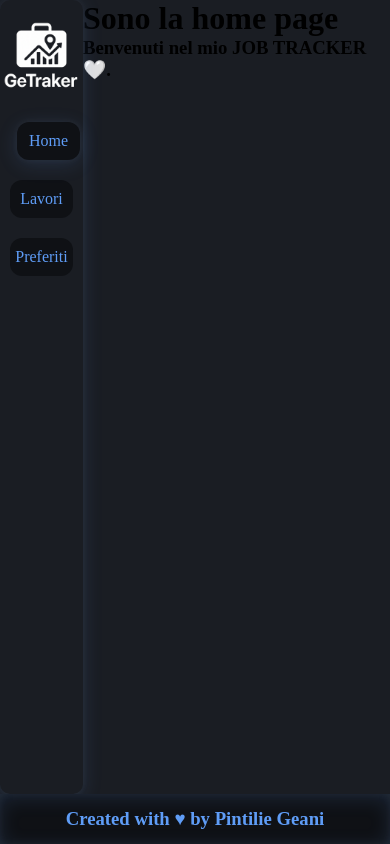
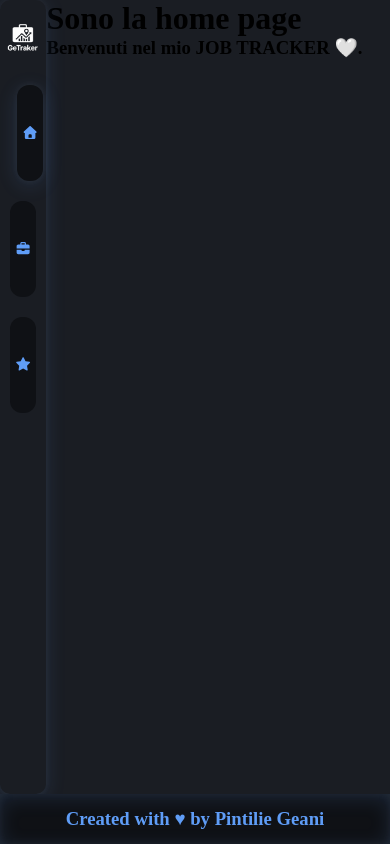
Before and after one commit to PintilieGeani/job-tracker-project, a React (Vite) app: page / in a window 390 px wide. Built offline with nearby package versions, Linux system fonts and the light colour scheme; no server answers.

Commit message:
fontawesome & navbar responsive

```diff
--- a/package.json
+++ b/package.json
@@ -10,6 +10,10 @@
     "preview": "vite preview"
   },
   "dependencies": {
+    "@fortawesome/free-brands-svg-icons": "^7.1.0",
+    "@fortawesome/free-regular-svg-icons": "^7.1.0",
+    "@fortawesome/free-solid-svg-icons": "^7.1.0",
+    "@fortawesome/react-fontawesome": "^3.1.0",
     "react": "^19.1.1",
     "react-dom": "^19.1.1",
     "react-router-dom": "^7.9.4"
--- a/src/Components/AppHeader.jsx
+++ b/src/Components/AppHeader.jsx
@@ -1,4 +1,6 @@
 import { NavLink, Navigate} from "react-router-dom"
+import { FontAwesomeIcon } from '@fortawesome/react-fontawesome'
+import { faHouse, faBriefcase, faStar } from "@fortawesome/free-solid-svg-icons";
 
 export default function AppHeader(){
     return(
@@ -7,9 +9,9 @@ export default function AppHeader(){
                 <img src="./logo.png" alt="Logo" />
             </div>
             <div className="links">
-                <NavLink to= "/">Home</NavLink>
-                <NavLink to= "job-list">Lavori</NavLink>
-                <NavLink to= "favorites">Preferiti</NavLink>
+                <NavLink to= "/"><FontAwesomeIcon icon={faHouse} /><span> Home</span></NavLink>
+                <NavLink to= "job-list"><FontAwesomeIcon icon={faBriefcase} /> <span> Lavori</span></NavLink>
+                <NavLink to= "favorites"><FontAwesomeIcon icon={faStar} /><span> Preferiti</span></NavLink>
             </div>
     </nav>
     )
--- a/src/index.css
+++ b/src/index.css
@@ -91,8 +91,9 @@ nav {
   padding: 10px 5px;
   border-radius: var(--radius);
   transition: all 0.4s ease;
+  font-size: small;
+}
 
-}
 
 .links a:hover {
   transform: translateX(7px);
@@ -390,8 +391,14 @@ footer {
 
 
 
+
+
+
+
+
 /* MEDIA Query */
 
+/* MEDIA JOBLIST, JOBDETAIL */
 @media (max-width: 768px) {
   .job-detail {
     width: 100%;
@@ -411,13 +418,20 @@ footer {
   .job-detail.active {
     position: absolute;
     top: 0;
-    left: calc(100px);
+    left: calc(50px);
     height: 100%;
-    width: calc(100% - 100px);
+    width: calc(100% - 50px);
     z-index: 10;
   }
 }
+/* FINE MEDIA JOBLIST, JOBDETAIL */
 
+
+
+
+
+
+/* MEDIA ANIMAZIONI */
 @media (max-width: 768px) {
   @keyframes slideInRight {
     from {
@@ -443,3 +457,20 @@ footer {
     }
   }
 }
+/* FINE MEDIA ANIMAZIONI */
+
+/* MEDIA HEADER */
+@media (max-width: 768px) {
+  header{
+    width: 50px;
+  }
+
+  .links span{
+    display: none;
+  }
+
+  .links a{
+    padding: 40px 0px;
+  }
+}
+/* FINE MEDIA HEADER */
```
Also changed, not shown: 1 other file (tests, documents, lock files or other folders).
